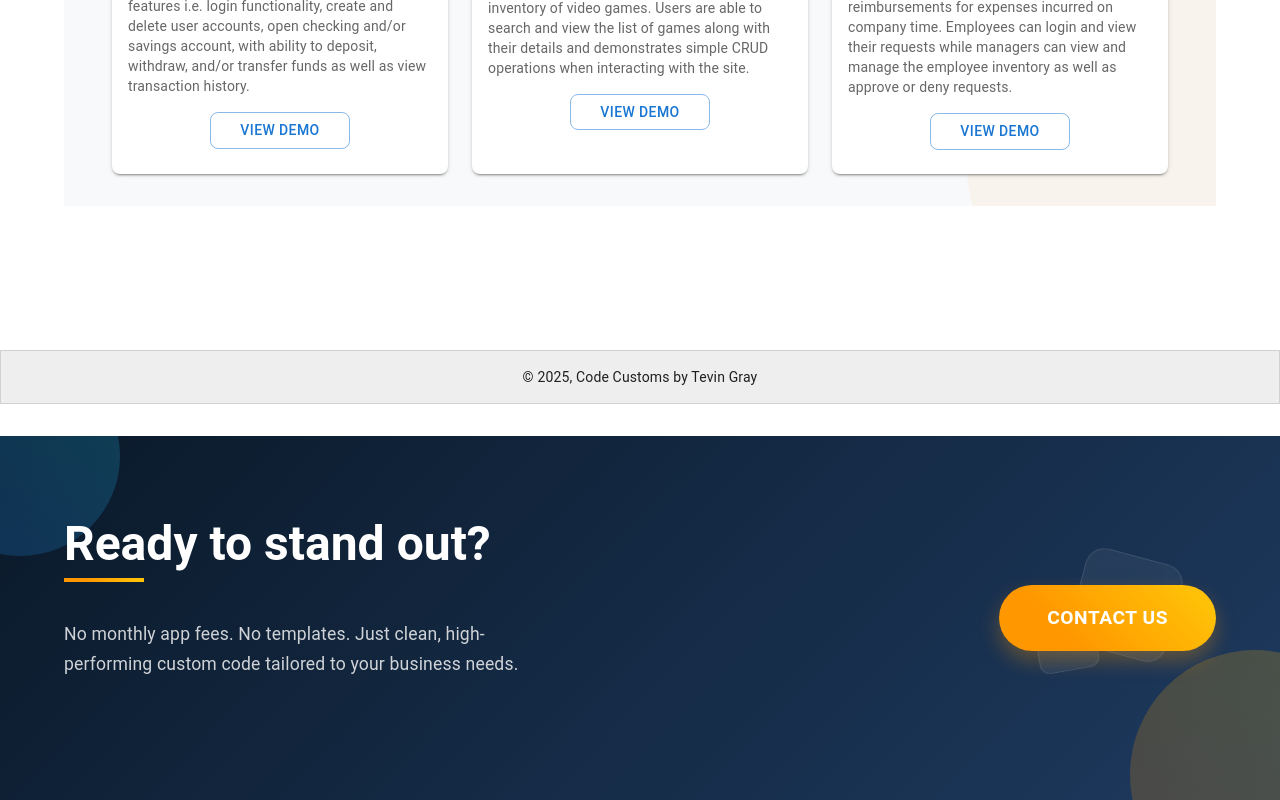
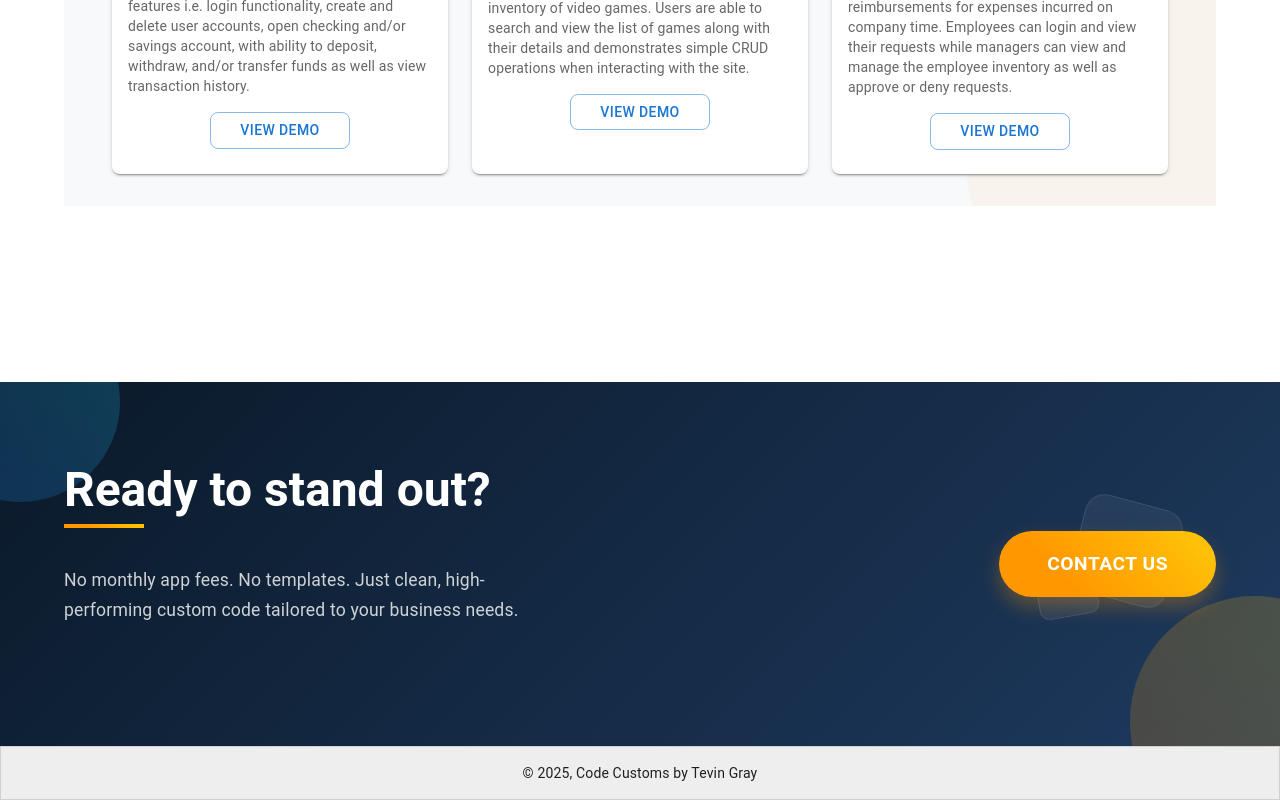
Before and after one commit to tjgray94/CodeCustoms, a Next.js app in the folder code-customs/: page / in a window 1280 px wide. Shown: the part 3074-3874 px from the top of the page. Built offline with nearby package versions, Linux system fonts and the light colour scheme.

Commit message:
Moved Footer to bottom of Home page

```diff
--- a/code-customs/src/app/page.tsx
+++ b/code-customs/src/app/page.tsx
@@ -32,11 +32,10 @@ export default function Home() {
         <SampleProjects />
       </Container>
 
-      <Footer />
-
       {/* Asymmetric Call to Action Section */}
       <CallToActionSection />
 
+      <Footer />
     </Box>
   );
 }
```
